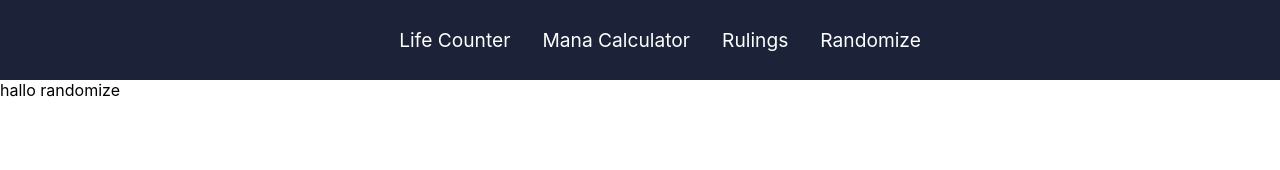
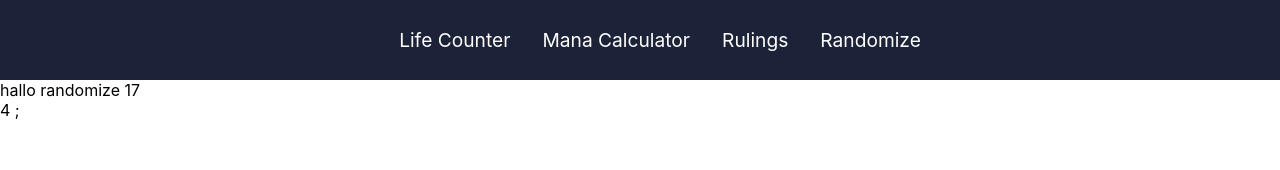
Before and after one commit to Sanderqs/MTGAPP, a React (Create React App) app: page /Randomize in a window 1280 px wide. Shown: the top 170 px of the page. Built offline with nearby package versions, Linux system fonts and the light colour scheme.

Commit message:
d6 d20 toegevoegd
moet nog art bij

```diff
--- a/src/pages/Randomize.js
+++ b/src/pages/Randomize.js
@@ -1,7 +1,20 @@
 import React from "react";
 
 const Randomize = () => {
-  return <div>hallo randomize</div>;
+  function rollDice(min, max) {
+    return min + Math.floor(Math.random() * (max - min + 1));
+  }
+  // for (let i = 0; i < 5; i++);
+
+  const rollDice6 = () => rollDice(1, 6);
+  const rollDice20 = () => rollDice(1, 20);
+  return (
+    <div>
+      hallo randomize {rollDice20()}
+      <br></br>
+      {rollDice6()} ;
+    </div>
+  );
 };
 
 export default Randomize;
```
Also changed, not shown: 1 other file (tests, documents, lock files or other folders).
